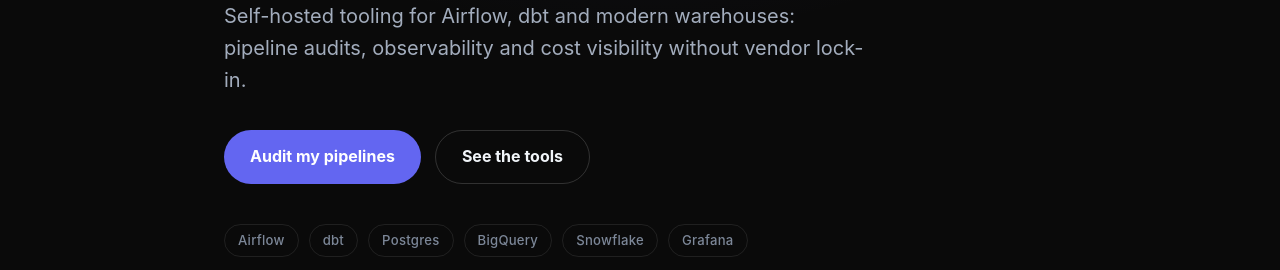
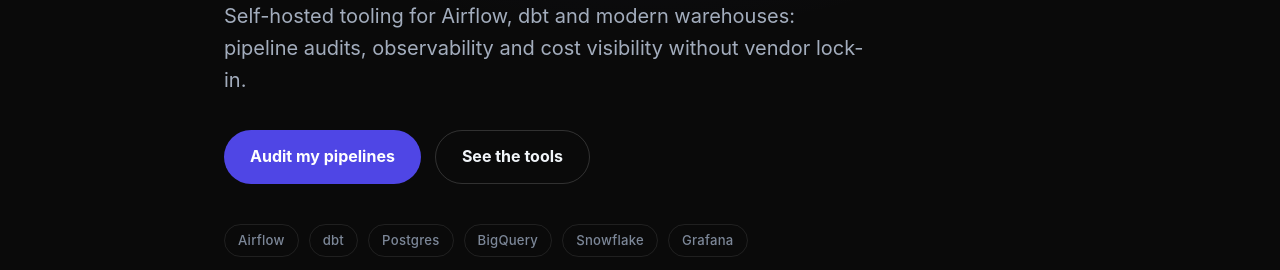
Before and after one commit to willowvibe/willowvibe.github.io, a plain HTML site: page index.html in a window 1280 px wide. Shown: the part 530-800 px from the top of the page. Drawn offline with Linux system fonts and the light colour scheme.

Commit message:
fix: meet AA contrast and clear sticky-header offsets
Co-Authored-By: Claude Code <noreply@anthropic.com>

```diff
--- a/styles.css
+++ b/styles.css
@@ -1,13 +1,14 @@
 :root {
+  color-scheme: dark;
   --bg: #0a0a0a;
   --surface: #121216;
-  --surface-hover: #17171c;
   --border: rgba(255, 255, 255, 0.09);
   --border-strong: rgba(255, 255, 255, 0.16);
   --text: #f1f5f9;
   --text-secondary: #a3adbd;
   --text-tertiary: #7c8798;
   --primary: #6366f1;
+  --primary-strong: #4f46e5;
   --primary-light: #818cf8;
   --accent: #a78bfa;
   --success: #10b981;
@@ -23,6 +24,7 @@
 
 html {
   scroll-behavior: smooth;
+  scroll-padding-top: 84px;
 }
 
 body {
@@ -72,7 +74,7 @@ h3 {
   z-index: 10;
   padding: 12px 16px;
   border-radius: 0 0 8px 0;
-  background: var(--primary);
+  background: var(--primary-strong);
   color: #ffffff;
 }
 
@@ -90,6 +92,7 @@ h3 {
   top: 0;
   z-index: 5;
   background: rgba(10, 10, 10, 0.82);
+  -webkit-backdrop-filter: blur(12px);
   backdrop-filter: blur(12px);
   border-bottom: 1px solid var(--border);
 }
@@ -152,6 +155,7 @@ h3 {
 .hero {
   padding: 104px 0 72px;
   background: radial-gradient(70% 90% at 50% 0%, rgba(99, 102, 241, 0.16), transparent 70%);
+  background: radial-gradient(70% 90% at 50% 0%, color-mix(in srgb, var(--primary) 16%, transparent), transparent 70%);
 }
 
 .hero-inner {
@@ -210,12 +214,12 @@ h3 {
 }
 
 .button-primary {
-  background: var(--primary);
+  background: var(--primary-strong);
   color: #ffffff;
 }
 
 .button-primary:hover {
-  background: #5457e5;
+  background: #4338ca;
 }
 
 .button-secondary {
```
